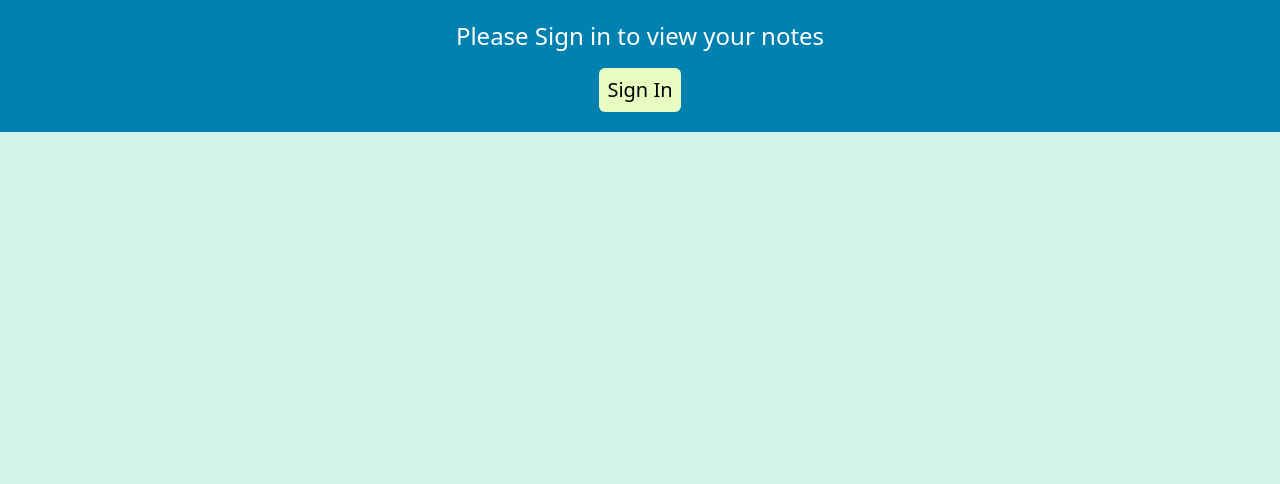
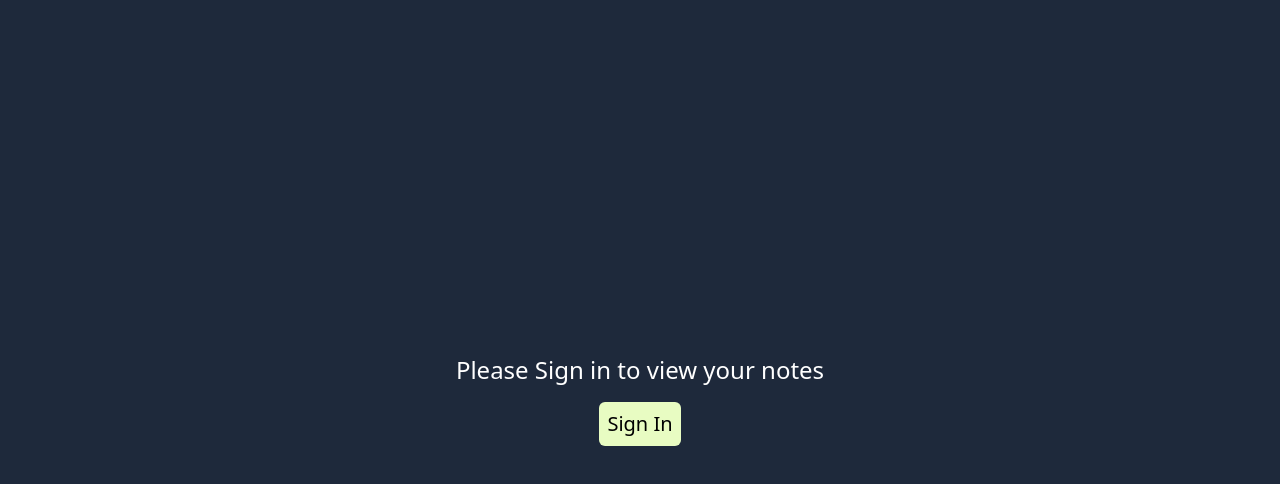
Before and after one commit to bruce-peters/notes-review-app, a React (Vite) app: page / in a window 1280 px wide. Shown: the top 484 px of the page. Built offline with nearby package versions, Linux system fonts and the light colour scheme; no server answers.

Commit message:
Updated UI

```diff
--- a/src/components/Layout.jsx
+++ b/src/components/Layout.jsx
@@ -1,7 +1,7 @@
 import React from "react";
 
 const Layout = ({ children }) => {
-  return <div className="bg-primary-light min-h-screen">{children}</div>;
+  return <div className="bg-slate-800 min-h-screen">{children}</div>;
 };
 
 export default Layout;
--- a/src/pages/EditNoteSet.jsx
+++ b/src/pages/EditNoteSet.jsx
@@ -147,7 +147,7 @@ const EditNoteSet = () => {
         </div>
       )}
       {/* Title */}
-      <div className="text-3xl m-8 font-bold">
+      <div className="text-3xl m-8 font-bold text-slate-400">
         Edit {notesData.noteSetName ?? ""}
       </div>
       {/* Raw Notes Editor */}
--- a/src/pages/Home.jsx
+++ b/src/pages/Home.jsx
@@ -12,8 +12,8 @@ const Home = () => {
 
   if (user.currentUser === null) {
     return (
-      <div className="flex flex-col justify-center align-middle h-full">
-        <div className="text-center text-white bg-primary text-2xl p-5">
+      <div className="flex flex-col justify-center align-middle h-screen">
+        <div className="text-center text-white text-2xl p-5">
           Please Sign in to view your notes
           <Link
             className="block text-xl bg-secondary-light text-black mx-auto w-fit p-2 rounded-md mt-4 hover:scale-105 hover:shadow-lg transition-transform"
@@ -36,7 +36,7 @@ const Home = () => {
       >
         Sign Out
       </button>
-      <h1 className="mt-12 text-5xl font-bold">
+      <h1 className="mt-12 text-5xl font-bold text-slate-200">
         Hello,{" "}
         <span className="text-primary">
           {user.currentUser
```
